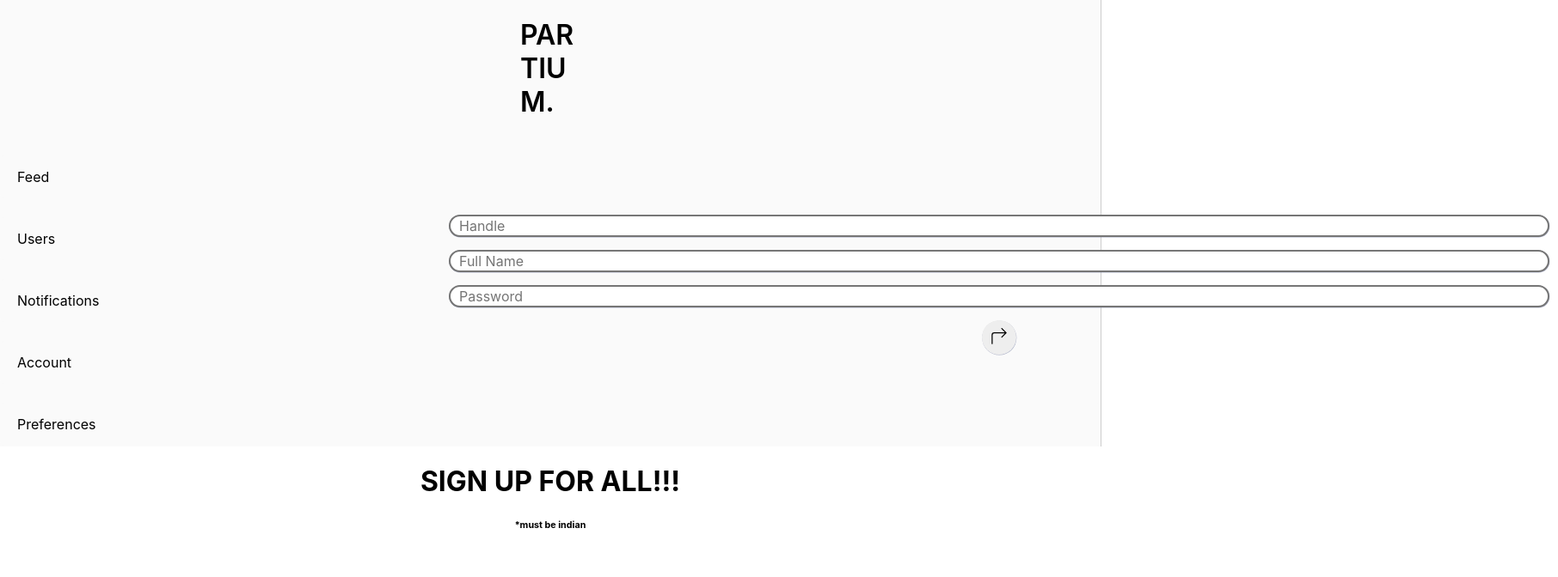
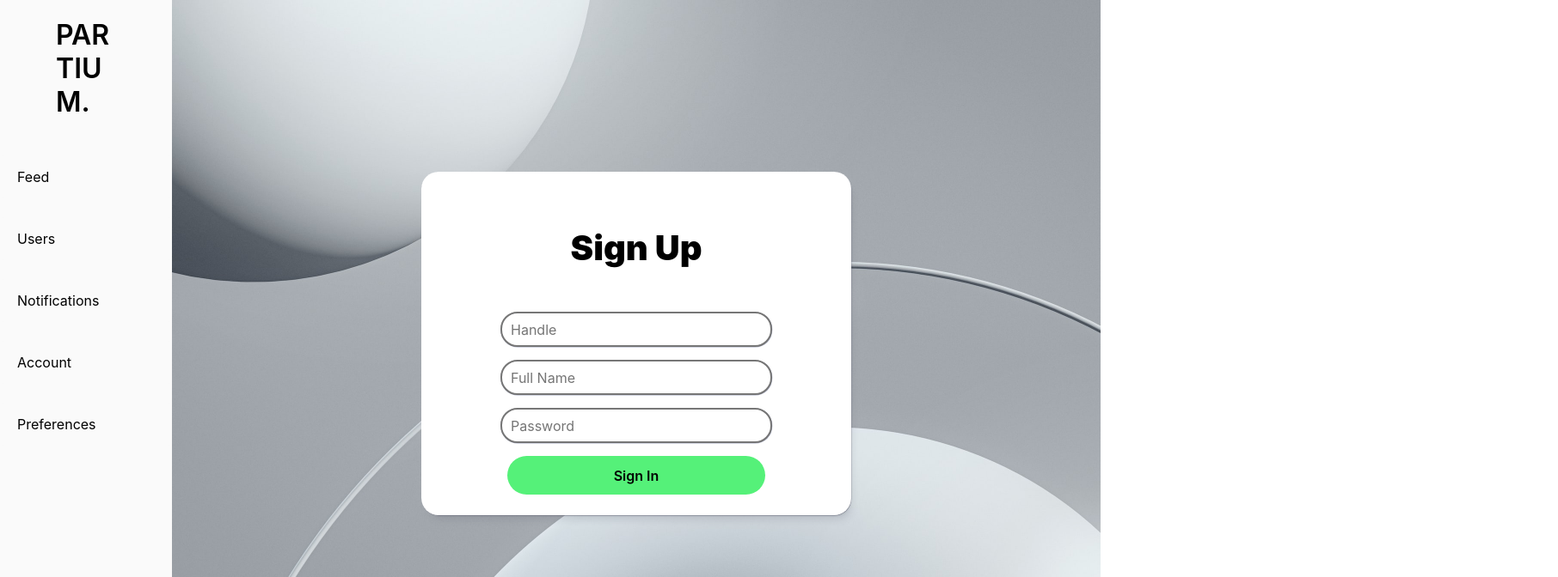
Before and after one commit to Arihan10/Partium, a React (Create React App) app in the folder frontend/partium/: page /signup in a window 1280 px wide. Shown: the top 672 px of the page at 86% size, 1812 px wide, since content can reach past the window. Built offline with nearby package versions, Linux system fonts and the light colour scheme; a web font is replaced by a local one.

Commit message:
merge (ui still wip)

```diff
--- a/frontend/partium/src/App.js
+++ b/frontend/partium/src/App.js
@@ -1,33 +1,33 @@
-import { useState, useRef } from 'react';
-import EventView from './components/eventview/EventView'
-import {CSSTransition} from 'react-transition-group'
-import './components/eventview/EventView.css'
+import { useState, useRef, useEffect } from 'react';
 import { Route, BrowserRouter as Router, Routes } from 'react-router-dom';
+
 import Sidebar from './components/sidebar/Sidebar';
-import './components/sidebar/Sidebar.css'
 import UserFeed from './components/userfeed/UserFeed'
 import UserList from './components/userlist/UserList';
 import SignUp from './components/signup/Signup';
 import Login from './components/login/Login';
 
+import './App.css'
+
 function App() {
   const [toggle, setToggle] = useState(false);
 
   return (
-    <>
+    <div className="main-pane">
       <Sidebar/>
 
       <Router>
         <Routes>
           <Route path="/users" element={<UserList />}/>
           <Route path="/feed" element={<UserFeed />}/>
-          <Route path="/" element={<UserFeed />}/>
           <Route path="/signup" element={<SignUp />} />
           <Route path="/login" element={<Login />} />
+          <Route path="/" element={<UserFeed />}/>
         </Routes>
       </Router>
-    </>
+    </div>
   );
+
 }
 
 export default App;
--- a/frontend/partium/src/components/signup/Signup.css
+++ b/frontend/partium/src/components/signup/Signup.css
@@ -1,69 +1,96 @@
-.search-bar {
+.sign-up
+{
+    display: flex;
+    overflow: hidden;
+
     width: 100%;
-    margin: 0 auto;
-    padding: 10px;
+    justify-content: center;
+    align-items: center;
+
+    background-image: url("../../../public/login_bg.jpg");
+    background-size: cover;
+}
+
+.sign-up-pane
+{
     display: flex;
     justify-content: center;
-    gap: 15px;
+    align-items: center;
+    flex-direction: column;
+
+    background-color: white;
+    width: clamp(300px, 50%, 500px);
+    height: clamp(400px, 50%, 500px);
+    border-radius: 20px;
+
+    box-shadow: var(--shadow-elevation-medium-dark);
 }
 
-.search-bar input {
+.sign-in-fields
+{
+    display: flex;
+    flex-direction: column;
+    justify-content: center;
+    align-items: center;
+
+    display: flex;
+    row-gap: 15px;
+    flex-direction: column;
+    width: 60%;
+}
+
+.sign-in-fields input
+{
     font: inherit;
     border-radius: 20px;
     border-style: solid;
     padding-left: 10px;
+
+    width: 100%;
+    height: 35px;
+
     box-shadow: var(--shadow-elevation-low);
     transition: transform 100ms cubic-bezier(0.2, 3, 0.4, 1), color 10ms ease-out;
 }
 
-.search-bar input:focus {
+.sign-in-fields input:focus {
     border-width: 1px;
     border-color: rgb(42, 81, 239);
     box-shadow: var(--shadow-elevation-high);
     transform: translate(0px, -2px);
 }
 
-.search-bar button{
-    font-size: 20px;
-    padding-top: 3px;
+.sign-in-fields button{
+    font: inherit;
+    text-align: center;
+    font-weight: 600;
+    font-size: 1em;
 
-    width: 40px;
-    height: 40px;
+    width: 100%;
+    height: 45px;
 
-    border-radius: 50%;
+    border-radius: 50px;
     border: none;
 
     transition: transform 100ms cubic-bezier(0.2, 3, 0.4, 1), color 10ms ease-out;
 
-    box-shadow: var(--shadow-elevation-low);
+    background-color:#55f179;
     cursor: pointer;
 
-    color:black;
-    background-color:#eeeeee;
 }
 
-.search-bar button:hover {
+.sign-in-fields button:hover {
     box-shadow: var(--shadow-elevation-high-dark);
     transform: translate(0px, -2px);
-
     color: rgb(7, 40, 0);
-    background-color:#55f179;
+    border-style: none;
 }
 
-.signUpSearch {
-    top: 30%;
-    position: absolute;
-    flex-direction: column;
-    width: 20%;
-    left: 40%;
-}
-
-button.signUpBtn {
-    width: 10vh;
-    height: 10vh;
-    align-self: center;
-}
-
-.signUpTitle {
+.sign-up-title h1
+{
+    font-size: 2.5em;
+    margin-top: 40px;
+    margin-bottom: 50px;
+    font-weight: 900;
     text-align: center;
 }
--- a/frontend/partium/src/components/signup/Signup.js
+++ b/frontend/partium/src/components/signup/Signup.js
@@ -1,9 +1,7 @@
 import { useState, useRef } from 'react'
 import UserDataService from "../../services/user"
-import EventView from '../eventview/EventView'
-import {CSSTransition} from 'react-transition-group'
 import './Signup.css'
-import { Arrow90degRight, ArrowBarRight, Search } from 'react-bootstrap-icons'
+import { Check, CheckCircleFill} from 'react-bootstrap-icons'
 
 function SignUp()
 {
@@ -35,20 +33,21 @@ function SignUp()
     }
 
     return (
-        <div className='pane'>
-            <div className='signUpTitle'>
-                <h1>SIGN UP FOR ALL!!!</h1>
-                <h6>*must be indian</h6>
+        <div className="sign-up">
+            <div className="sign-up-pane">
+                <div className="sign-up-title">
+                    <h1>Sign Up</h1>
                 </div>
-            <div className="search-bar signUpSearch">
-                <input type="text" placeholder="Handle" value={handle} onChange={onChangeHandle}/>
+                <div className="sign-in-fields">
+                    <input type="input-bar" placeholder="Handle" value={handle} onChange={onChangeHandle}/>
                     <input type="text" placeholder="Full Name" value={name} onChange={onChangeName}/>
                     <input type="password" placeholder="Password" value={password} onChange={onChangePassword}/>
-                <button className='signUpBtn' onClick={() => addUser({
+                    <button onClick={() => addUser({
                         handle: handle,
                         name: name,
                         password: password
-                })}><Arrow90degRight /></button>
+                    })}>Sign In</button>
+                </div>
             </div>
         </div>
     );
```
Also changed, not shown: frontend/partium/public/login_bg.jpg (added). Lines whose indentation alone changed are shown as unchanged.
